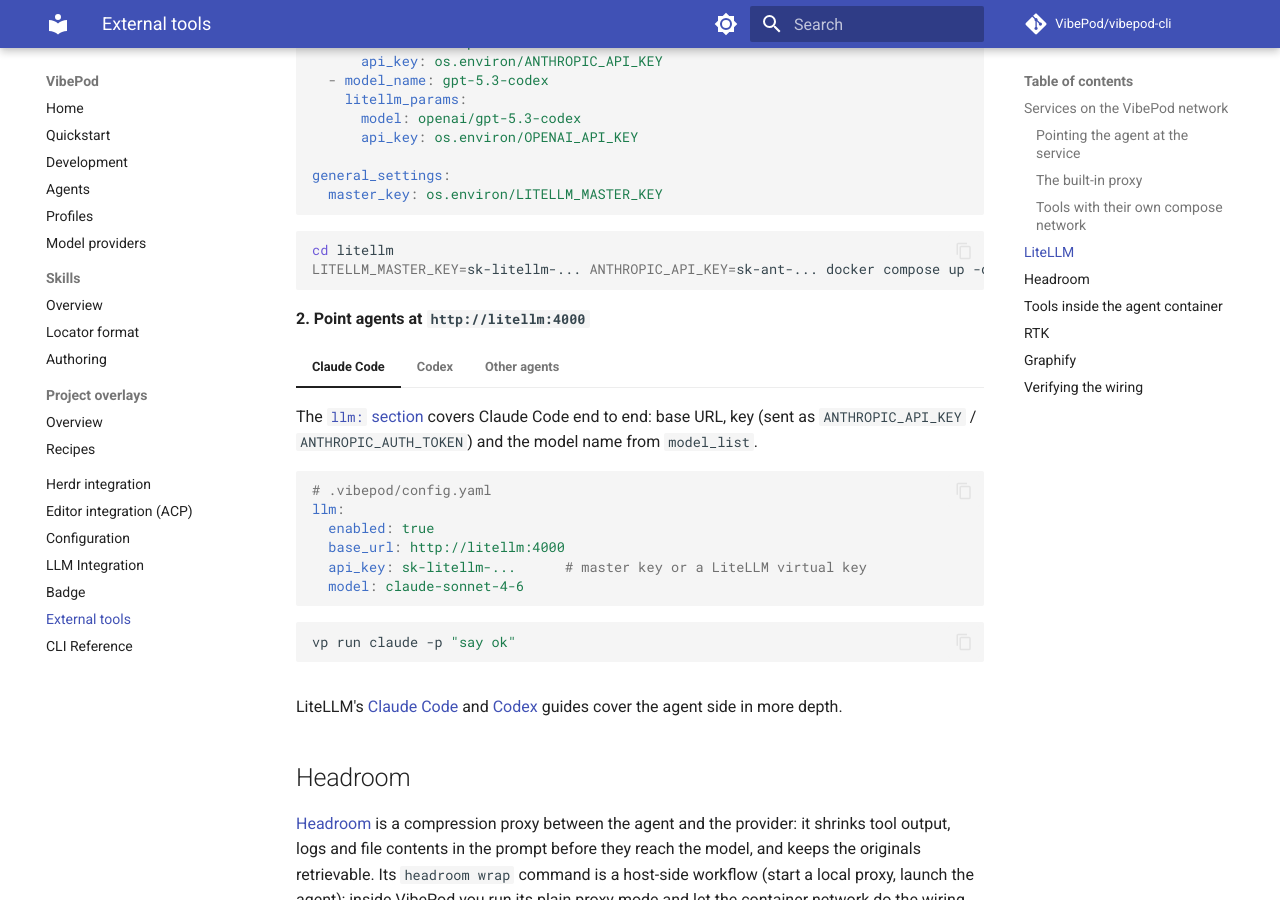
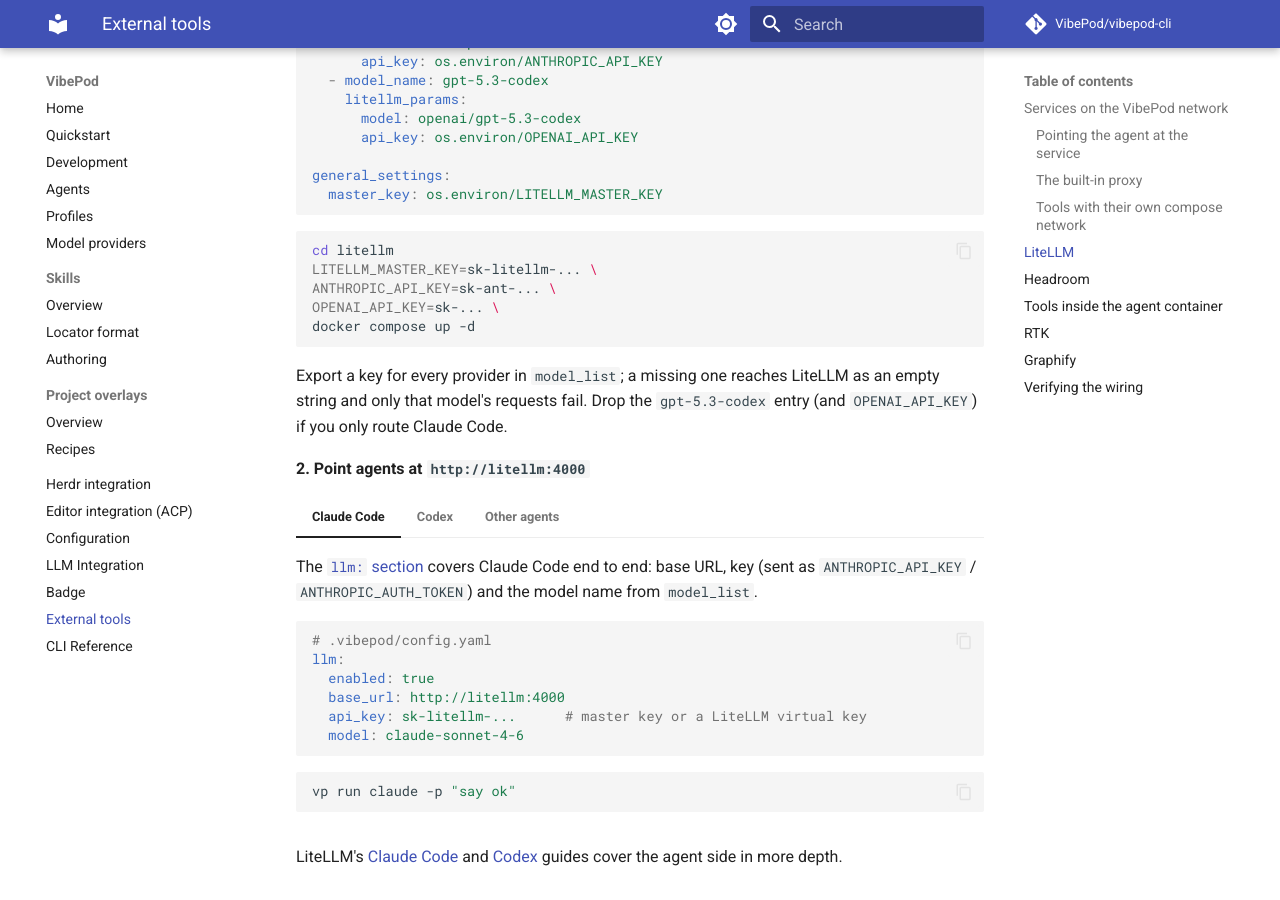
Before and after one commit to VibePod/vibepod-cli, an MkDocs documentation site: the page built from docs/integrations.md, in a window 1280 px wide and 900 px high, scrolled down 3434 px. Built offline with MkDocs 1.6.1 and Material for MkDocs 9.7.7, drawn with Linux system fonts in a browser that asks for light colours; comment, search, counter and statistics services are not loaded.

Commit message:
Pass the OpenAI key in the LiteLLM startup example

````diff
--- a/docs/integrations.md
+++ b/docs/integrations.md
@@ -169,8 +169,15 @@
 
 ```bash
 cd litellm
-LITELLM_MASTER_KEY=sk-litellm-... ANTHROPIC_API_KEY=sk-ant-... docker compose up -d
+LITELLM_MASTER_KEY=sk-litellm-... \
+ANTHROPIC_API_KEY=sk-ant-... \
+OPENAI_API_KEY=sk-... \
+docker compose up -d
 ```
+
+Export a key for every provider in `model_list`; a missing one reaches
+LiteLLM as an empty string and only that model's requests fail. Drop the
+`gpt-5.3-codex` entry (and `OPENAI_API_KEY`) if you only route Claude Code.
 
 **2. Point agents at `http://litellm:4000`**
 
````
